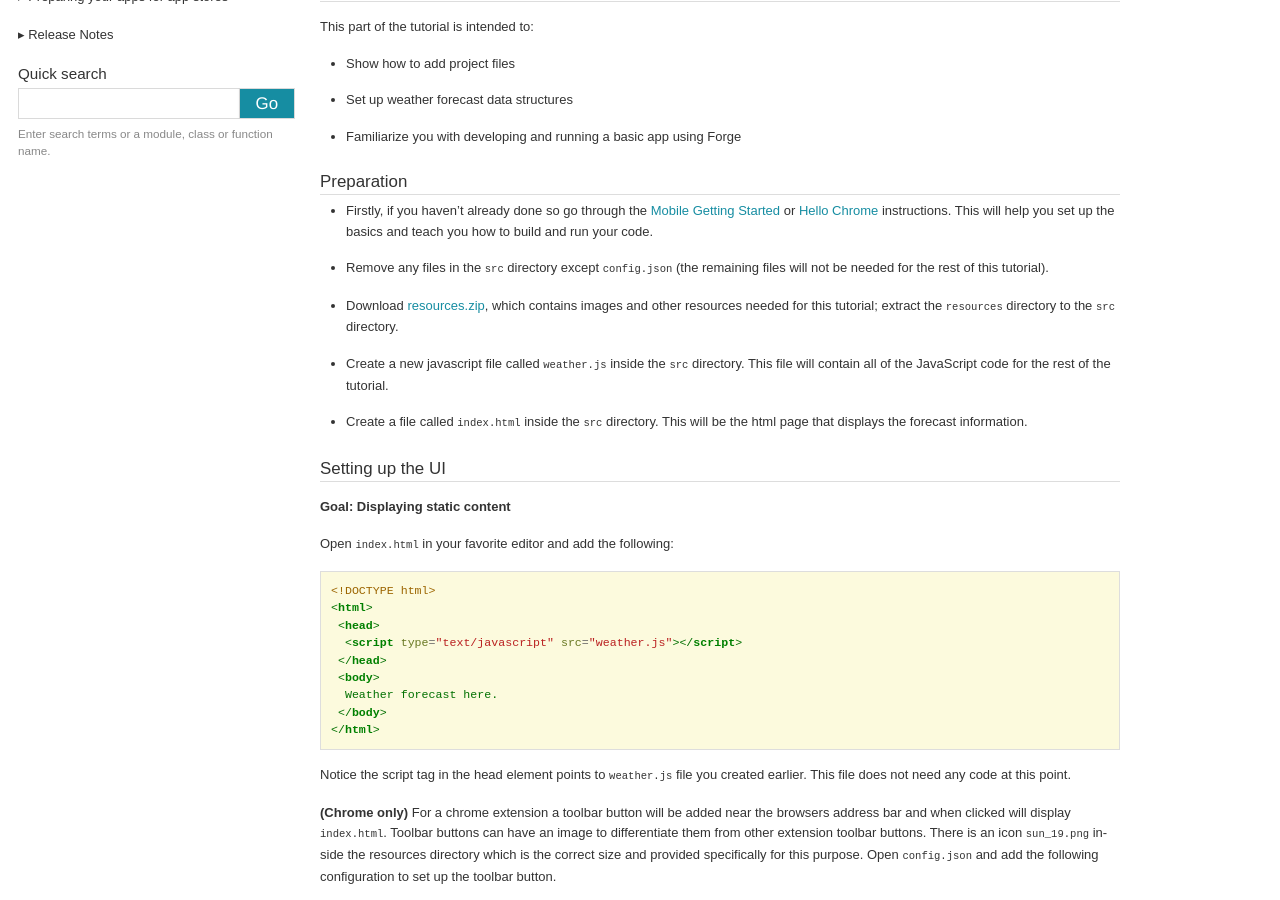
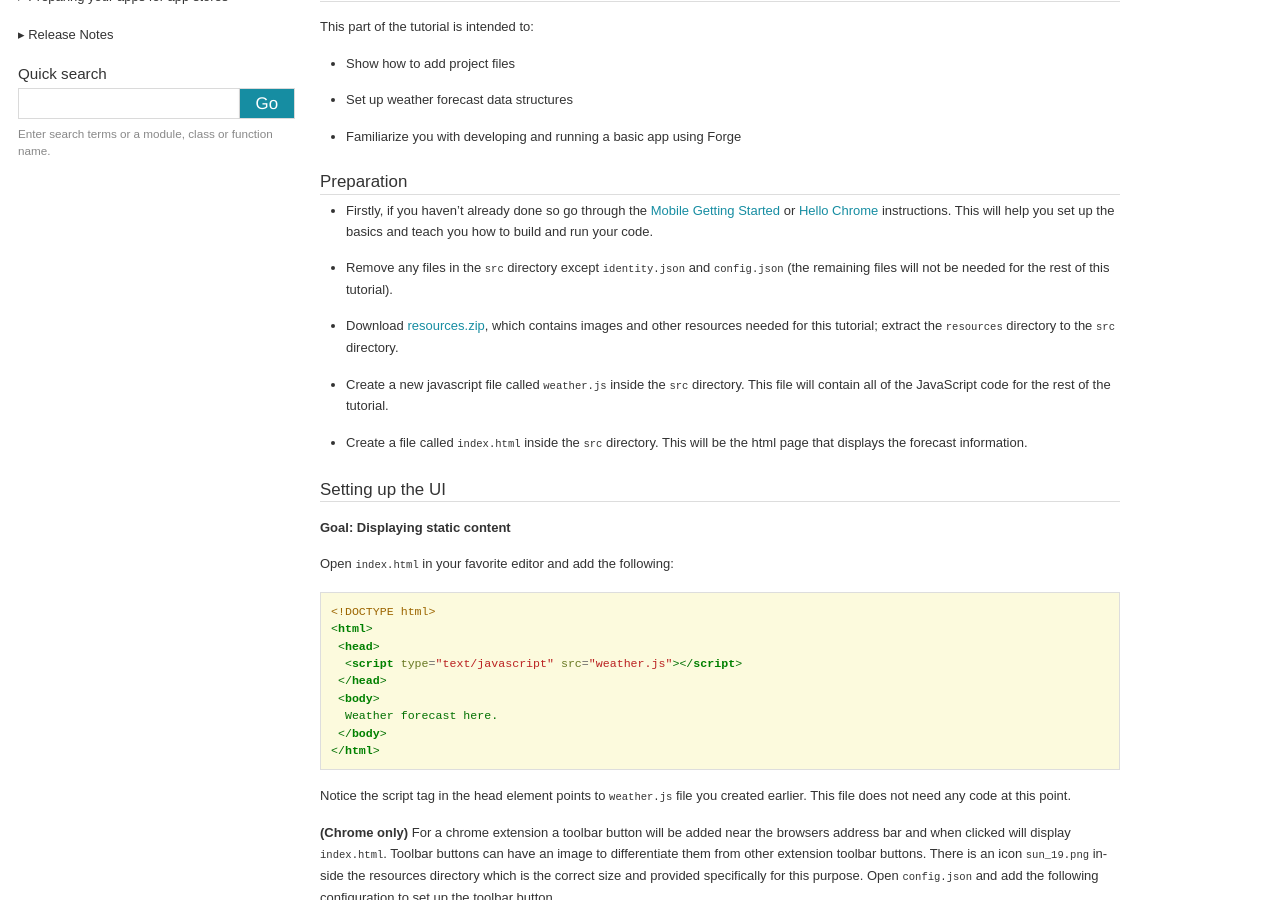
Before and after one commit to trigger-corp/Forge-Documentation, a Sphinx documentation site: the page built from source/tutorials/weather/tutorial-1.rst, in a window 1280 px wide and 900 px high, scrolled down 842 px. Built offline with Sphinx 7.4.7, drawn with Linux system fonts in a browser that asks for light colours; some web fonts are replaced.

Commit message:
don't tell people to delete identity.json

```diff
--- a/source/tutorials/weather/tutorial-1.rst
+++ b/source/tutorials/weather/tutorial-1.rst
@@ -29,7 +29,7 @@ Preparation
 -----------
 * Firstly, if you haven't already done so go through the :ref:`mobile-getting-started` or :ref:`chrome-getting-started` instructions.
   This will help you set up the basics and teach you how to build and run your code.
-* Remove any files in the ``src`` directory except ``config.json`` (the remaining files will not be needed for the rest of this tutorial).
+* Remove any files in the ``src`` directory except ``identity.json`` and ``config.json`` (the remaining files will not be needed for the rest of this tutorial).
 * Download `resources.zip <../../_static/weather/resources.zip>`_, which contains images and other resources needed for this tutorial; extract the ``resources`` directory to the ``src`` directory.
 * Create a new javascript file called ``weather.js`` inside the ``src`` directory. This file will contain all of the JavaScript code for the rest of the tutorial.
 * Create a file called ``index.html`` inside the ``src`` directory. This will be the html page that displays the forecast information.
```
